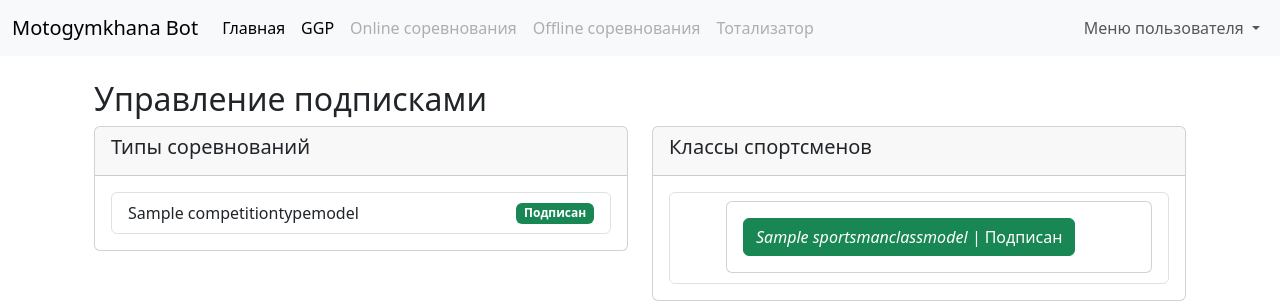
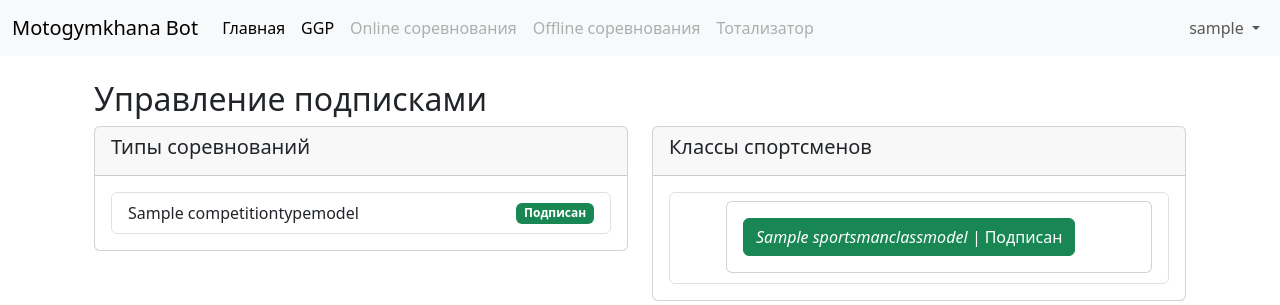
Before and after one commit to Safonovdv91/TG-bot-Django, a Django app: page /ggp/ in a window 1280 px wide. Shown: the top 305 px of the page. Run offline with Django 5.2, Linux system fonts and the light colour scheme; a user stored in the database is signed in; tables that the repository leaves empty hold one stand-in row (values such as "Sample post"); parts of the project's set-up code (start-up, migrations or seed data) failed here and were passed over; some libraries are stand-ins or nearby versions.

Commit message:
fix: ОТображается юзернейм

```diff
--- a/core/index/templates/index/components/navbar.html
+++ b/core/index/templates/index/components/navbar.html
@@ -27,7 +27,7 @@
       <li class="nav-item dropdown">
         {% if user.is_authenticated %}
         <a class="nav-link dropdown-toggle" href="#" role="button" data-bs-toggle="dropdown" aria-expanded="false">
-          Меню пользователя
+          {{ user.username }}
         </a>
         <ul class="dropdown-menu">
           <li><a class="dropdown-item" href="#">Мой профиль</a></li>
```
